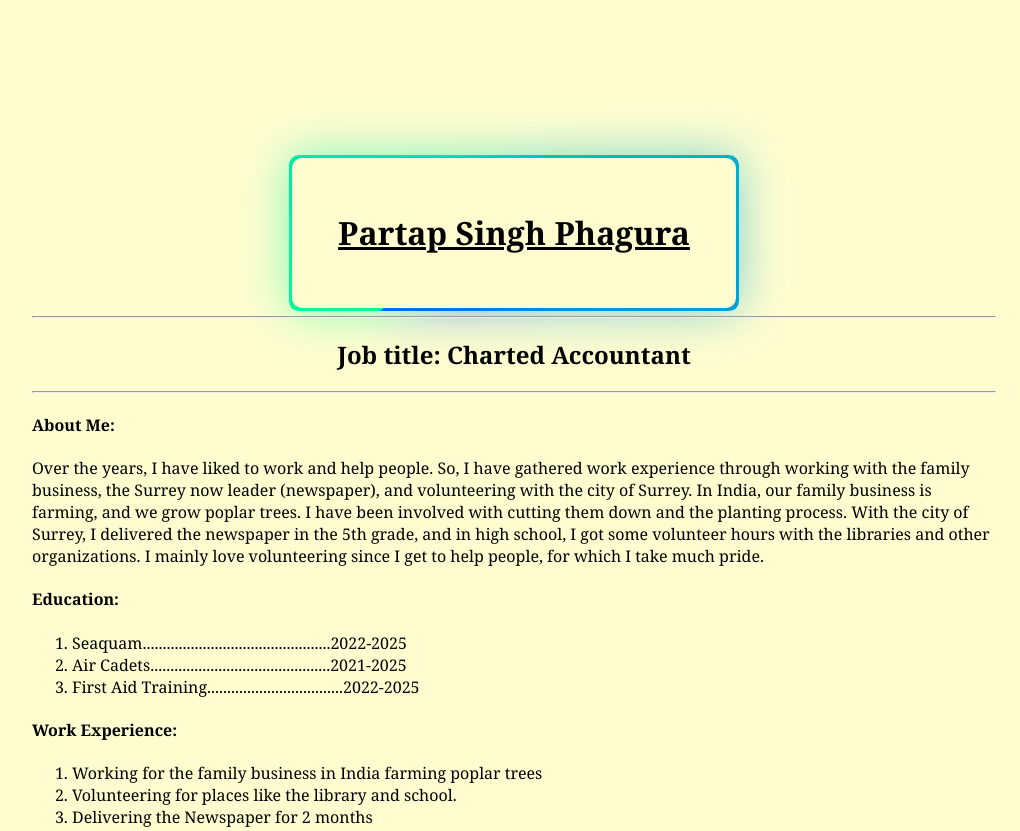
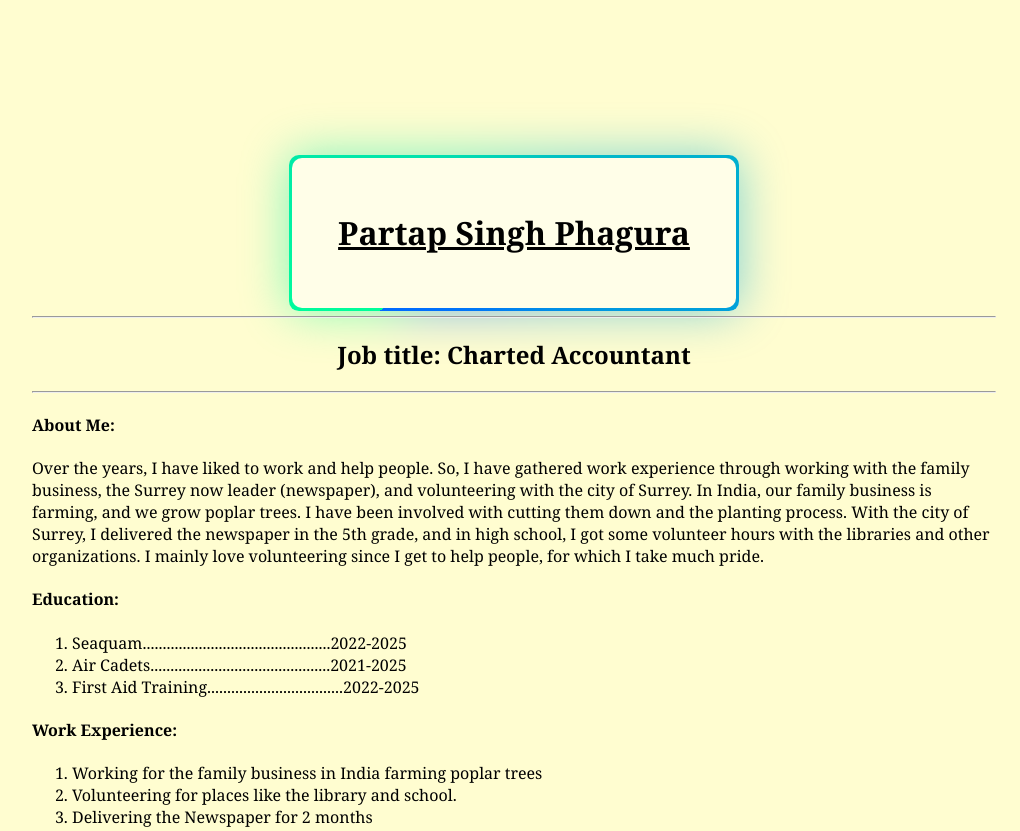
Before and after one commit to Partap-Phagura/Resume-website-grade-10-2-, a plain HTML site: page index.html in a window 1280 px wide. Shown: the top 831 px of the page, without its empty margins (126-1146 px from the left). Drawn offline with Linux system fonts and the light colour scheme.

```diff
--- a/style.css
+++ b/style.css
@@ -12,7 +12,7 @@
     margin: 0 auto;
     padding: 2em;
     width: 380px;
-    background: #fffdd0;
+    background: #fffee8;
     text-align: center;
     border-radius: 10px;
     position: relative;
```
